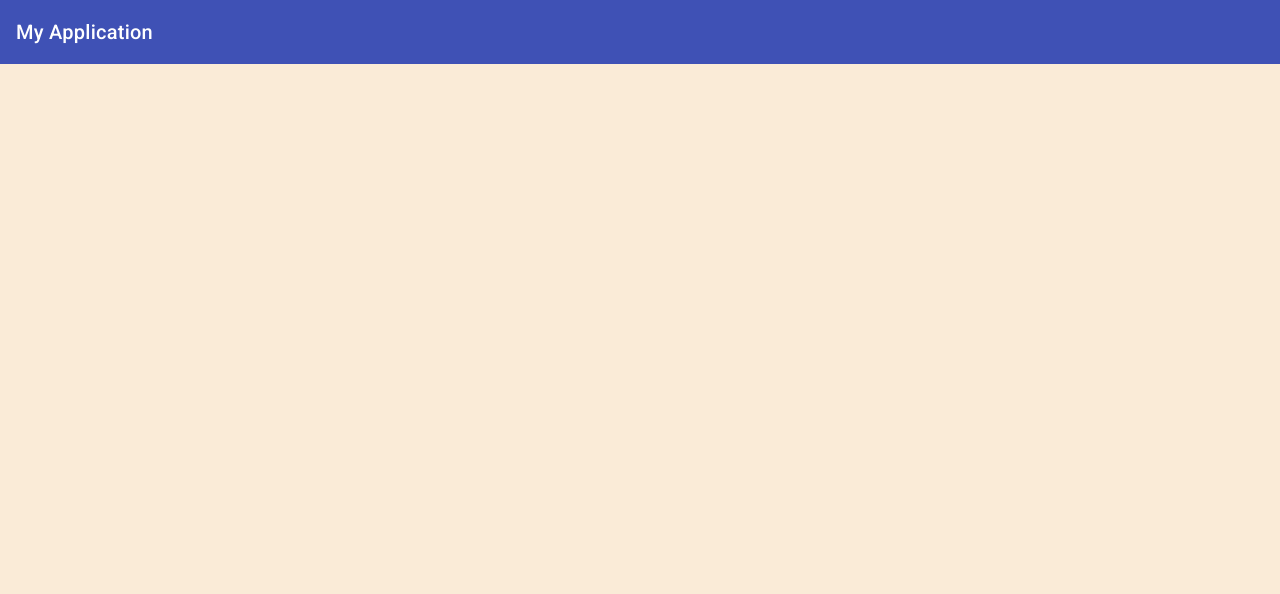
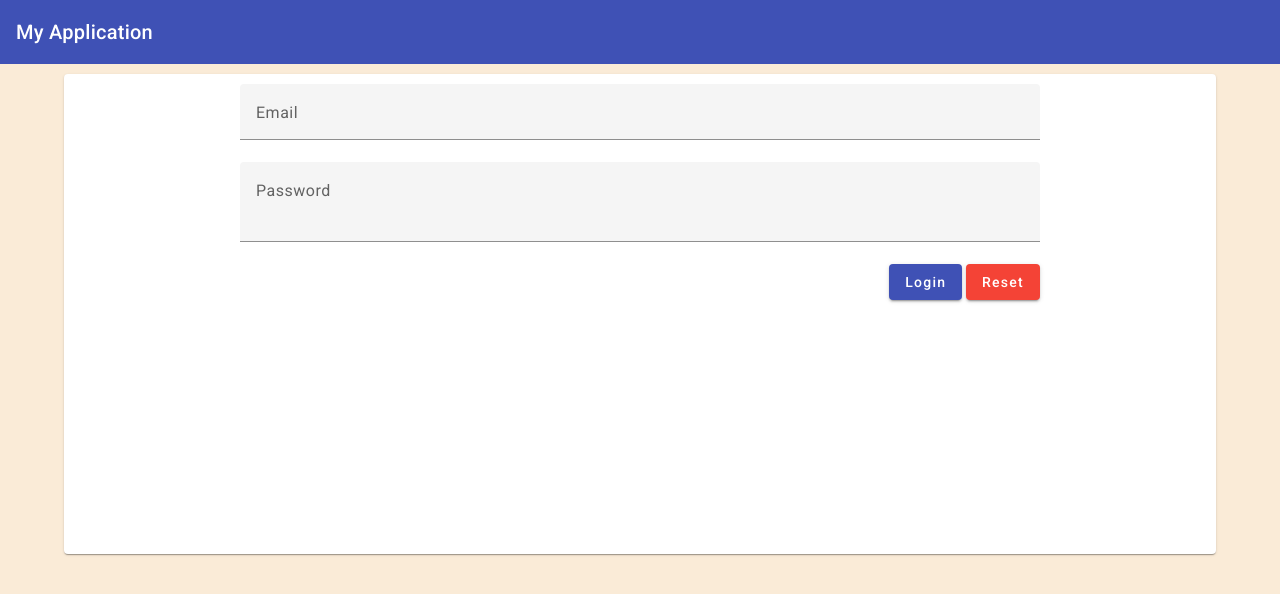
Before and after one commit to prasanjeet007/mean-stack, an Angular app: page /login in a window 1280 px wide. Before the commit this address led to /. Shown: the top 594 px of the page. Built offline with nearby package versions, Linux system fonts and the light colour scheme.

Commit message:
add login component

```diff
--- a/src/app/app-routing.module.ts
+++ b/src/app/app-routing.module.ts
@@ -1,9 +1,11 @@
 import { NgModule } from '@angular/core';
 import { RouterModule, Routes } from '@angular/router';
+import { LoginComponent } from './auth/login/login.component';
 
 const routes: Routes = [
   { path: '', redirectTo: '/posts', pathMatch: "full" },
-  { path: 'posts', loadChildren: () => import('./posts/posts.module').then(m => m.PostsModule) }
+  { path: 'posts', loadChildren: () => import('./posts/posts.module').then(m => m.PostsModule) },
+  {path:'login',component:LoginComponent},
 ];
 
 @NgModule({
--- /dev/null
+++ b/src/app/auth/login/login.component.css
@@ -0,0 +1,43 @@
+.form-container {
+    margin: 2px;
+    padding: 10px;
+    width: 90%;
+    height: 60%;
+    margin: 0 auto;
+    background-color: #fff;
+    text-align: center;
+    overflow: auto;
+  }
+
+  .post-form-heading {
+    font-family: "Lucida Sans", "Lucida Sans Regular", "Lucida Grande",
+      "Lucida Sans Unicode", Geneva, Verdana, sans-serif;
+    font-size: 25px;
+    font-weight: bolder;
+    text-transform: uppercase;
+    text-decoration: underline;
+  }
+
+  .example-form {
+    min-width: 150px;
+    max-width: 800px;
+    width: 100%;
+    height: 100%;
+    margin: 0 auto;
+  }
+
+  .example-full-width {
+    width: 100%;
+  }
+
+  .example-full-width textarea {
+    resize: none;
+  }
+
+  .form-btn {
+    display: flex;
+    justify-content: flex-end;
+  }
+  mat-spinner {
+    margin: auto;
+  }
--- /dev/null
+++ b/src/app/auth/login/login.component.html
@@ -0,0 +1,42 @@
+<mat-card class="form-container">
+    <mat-spinner *ngIf="isLoading"></mat-spinner>
+    <form class="example-form" [formGroup]="loginFromCreate" *ngIf="!isLoading">
+      <mat-form-field class="example-full-width">
+        <mat-label>Email</mat-label>
+        <input matInput placeholder="Email.." formControlName="email" />
+        <mat-error
+          *ngIf="
+          loginFromCreate.get('email')?.invalid &&
+          loginFromCreate.get('email')?.touched
+          "
+        >
+          Please enter a Email...
+        </mat-error>
+      </mat-form-field>
+
+      <mat-form-field class="example-full-width">
+        <mat-label>Password</mat-label>
+        <textarea
+          matInput
+          placeholder="Password..."
+          formControlName="password"
+        ></textarea>
+        <mat-error
+          *ngIf="
+          loginFromCreate.get('password')?.invalid &&
+          loginFromCreate.get('password')?.touched
+          "
+        >
+          Please enter Description...
+        </mat-error>
+      </mat-form-field>
+      <div class="form-btn">
+        <button mat-raised-button color="primary" (click)="login()">
+         Login</button
+        >&nbsp;
+        <button mat-raised-button color="warn" (click)="resetForm()">
+          Reset
+        </button>
+      </div>
+    </form>
+  </mat-card>
--- /dev/null
+++ b/src/app/auth/login/login.component.ts
@@ -0,0 +1,27 @@
+import { Component } from '@angular/core';
+import { FormControl, FormGroup } from '@angular/forms';
+
+@Component({
+  selector: 'app-login',
+  templateUrl: './login.component.html',
+  styleUrls: ['./login.component.css']
+})
+export class LoginComponent {
+  loginFromCreate!:FormGroup;
+  isLoading=false;
+  constructor(){
+    this.loginFormCreate();
+  }
+  loginFormCreate(){
+    this.loginFromCreate = new FormGroup({
+      email:new FormControl(''),
+      password:new FormControl('')
+    })
+  }
+  login(){
+    console.log('login sucess');
+  }
+  resetForm(){
+    this.loginFromCreate.reset();
+  }
+}
--- a/src/app/shared/components/header/header.component.css
+++ b/src/app/shared/components/header/header.component.css
@@ -1,3 +1,11 @@
 .header {
     margin: 0 0 10px 0;
 }
+.nav-list{
+    list-style-type: none;
+    position: relative;
+    left: 950px;
+}
+.nav-list li a{
+    cursor: pointer;
+}
--- a/src/app/shared/components/header/header.component.ts
+++ b/src/app/shared/components/header/header.component.ts
@@ -1,4 +1,5 @@
 import { Component } from '@angular/core';
+import { Router } from '@angular/router';
 
 @Component({
   selector: 'app-header',
@@ -6,5 +7,8 @@ import { Component } from '@angular/core';
   styleUrls: ['./header.component.css']
 })
 export class HeaderComponent {
-
+  constructor(private _router:Router){}
+  login(){
+    this._router.navigateByUrl('/login');
+  }
 }
```
Also changed, not shown: src/app/app.module.ts (+18 -2 lines), 1 other file (tests, documents, lock files or other folders).
